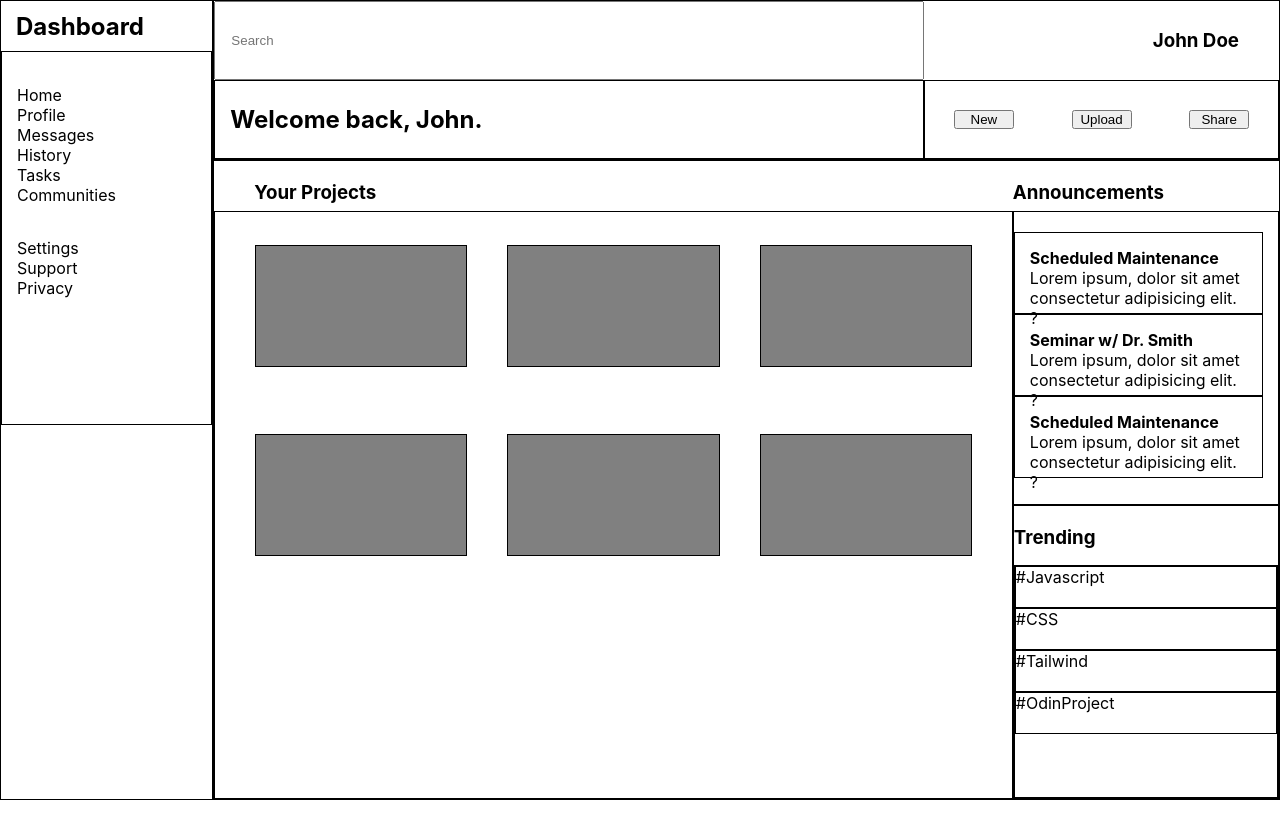
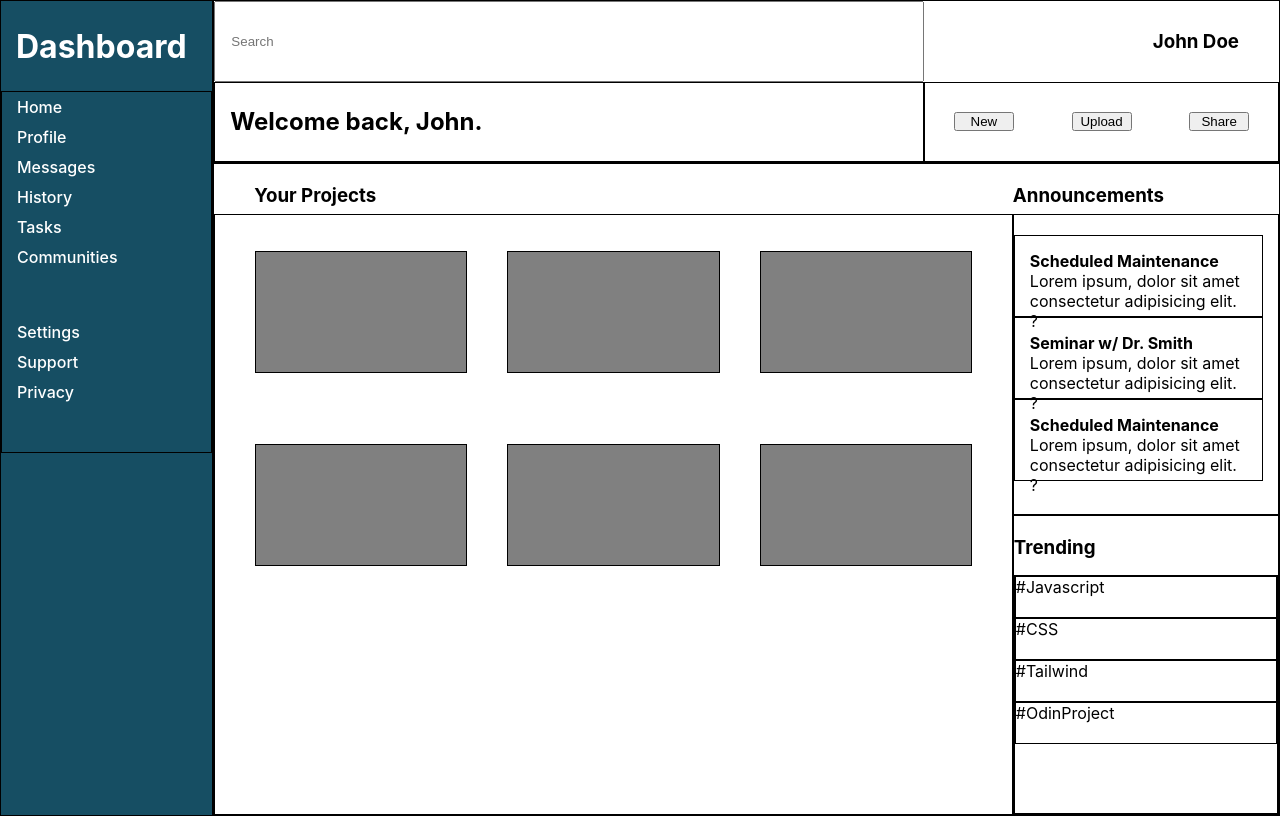
Before and after one commit to jeffreyc31/dashboard, a plain HTML site: page index.html in a window 1280 px wide. Drawn offline with Linux system fonts and the light colour scheme.

Commit message:
add sidebar color and text styles

```diff
--- a/style.css
+++ b/style.css
@@ -24,7 +24,9 @@ div {
 #sidebar {
     grid-area: 1/1/3/2;
     display: grid;
-    grid-template-rows: 50px 1fr 1fr;
+    grid-template-rows: 90px 1fr 1fr;
+    background-color: #164e63;
+    color: white;
 }
 
 #header {
@@ -40,11 +42,16 @@ div {
 
 li {
     list-style-type: none;
+    padding-bottom: 5px;
+    padding-top: 5px;
+    font-size: 1rem;
+    font-weight: 500;
 }
 
-h2 {
+#sidebar h2 {
     align-self: center;
     padding-left: 15px;
+    font-size: 2rem;
 }
 
 #wrapper {
@@ -58,7 +65,7 @@ h2 {
 }
 
 #settings {
-    align-self: flex-start;
+    align-self: center;
     padding-left: 15px;
 }
 
@@ -88,7 +95,10 @@ h2 {
     display: flex;
 }
 
-#welcome-message {}
+#welcome-message {
+    align-self: center;
+    padding-left: 15px;
+}
 
 #buttons {
     grid-area: 2/2/3/3;
```
